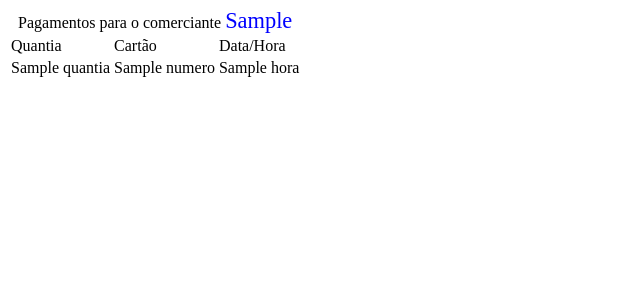
After one commit to thiagomael/pay-me-maybe, a Python web app: template templates/pagamentos.html in a window 1280 px wide. The commit adds this page. Shown: the top 300 px of the page, without its empty margins (0-640 px from the left). Run offline with Jinja, Linux system fonts and the light colour scheme; the template is opened without the code that fills it: most values are stand-ins (such as "Sample title", 1, 10 or a date in 2020).

Commit message:
Adição de tabela (tosca) para visualizar pagamentos recebidos.

```diff
--- a/models.py
+++ b/models.py
@@ -40,3 +40,8 @@ class Pagamento(ndb.Model):
         pagamento.quantia = quantia
         pagamento.cartao = cartao
         pagamento.put()
+
+    @classmethod
+    def get_by_comerciante(cls, nr_comerciante):
+        query = Pagamento.query(ancestor=ndb.Key(Comerciante, nr_comerciante))
+        return query.iter()
--- a/settings.py
+++ b/settings.py
@@ -12,6 +12,7 @@ ROUTES = [
     ('/', pages.Inicio),
     ('/cadastro', pages.Cadastro),
     ('/form_cadastro', pages.FormCadastro),
+    ('/pagamentos', pages.Pagamentos),
     ('/pagamentocartao-1.0.0/wsdl', services.Wsdl),
     ('/pagamentocartao-1.0.0/PagamentoCartaoService', services.PagamentoCartaoService),
 ]
--- /dev/null
+++ b/templates/pagamentos.html
@@ -0,0 +1,33 @@
+<!DOCTYPE html>
+{% autoescape true %}
+<html>
+  <head>
+    <link rel="stylesheet" type="text/css" href="/static/css/main.css"/>
+  </head>
+  <body>
+    <div class="main-info">
+        <table>
+            <caption>
+                Pagamentos para o comerciante <span class="nr_comerciante">{{ nr_comerciante }}</span>
+            </caption>
+            <thead>
+                <tr>
+                    <td>Quantia</td>
+                    <td>Cartão</td>
+                    <td>Data/Hora</td>
+                </tr>
+            </thead>
+            <tbody>
+            {% for pagamento in pagamentos %}
+                <tr class="pagamento">
+                    <td id=quantia>{{ pagamento.quantia }}</td>
+                    <td id=cartao>{{ pagamento.cartao.numero }}</td>
+                    <td id=hora>{{ pagamento.hora }}</td>
+                </tr>
+            {% endfor %}
+            </tbody>
+        </table>
+    </div>
+  </body>
+</html>
+{% endautoescape %}
```
Also changed, not shown: pages.py (+12 -1 lines), templates/index.html (+6 -1 lines).
